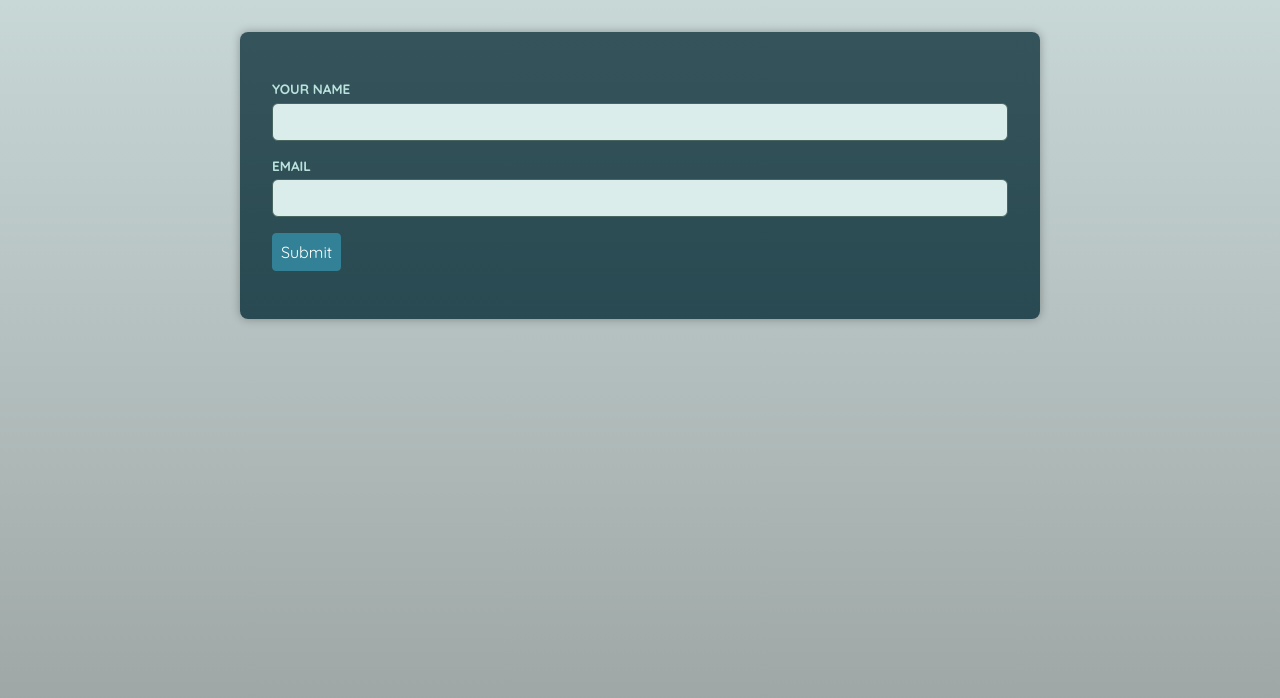
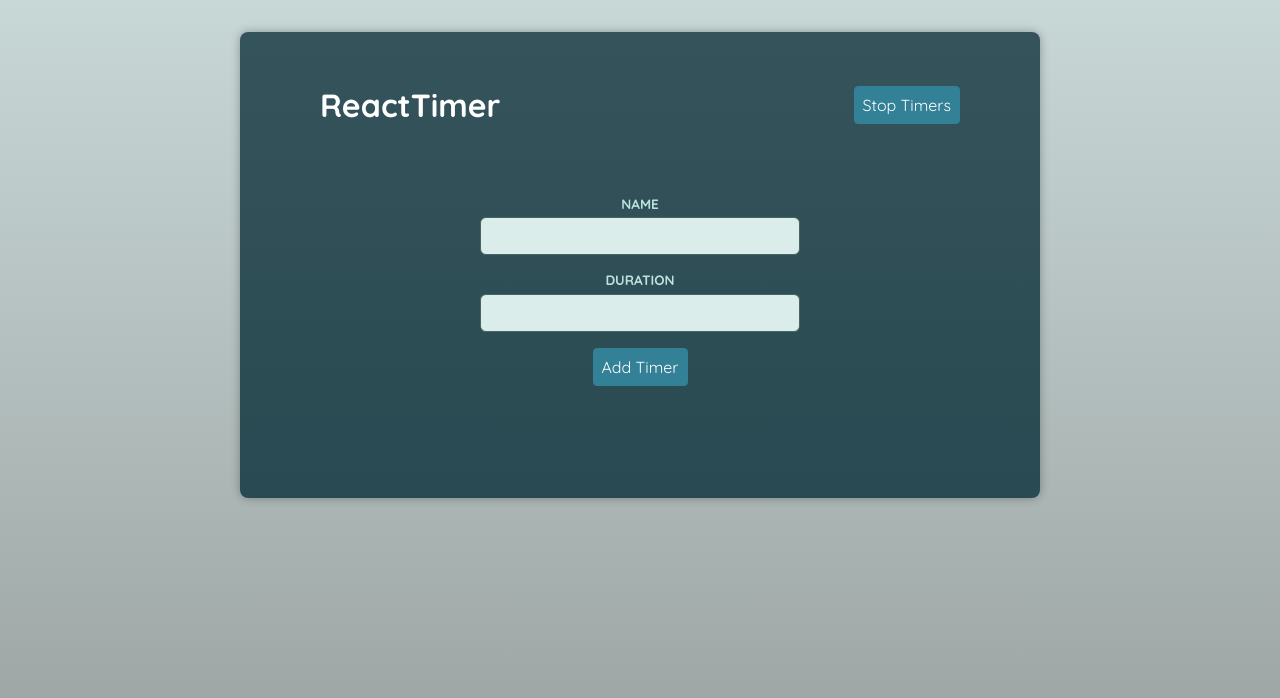
Before and after one commit to reskiabs/ts-adv-component, a React (Vite) app: page / in a window 1280 px wide. Shown: the top 698 px of the page. Built offline with nearby package versions, Linux system fonts and the light colour scheme; a web font is replaced by a local one.

Commit message:
added some component for advanced type-safe Context API & useReducer()

```diff
--- a/src/App.tsx
+++ b/src/App.tsx
@@ -1,25 +1,16 @@
-import { useRef } from "react";
-import Button from "./components/Button";
-import Form, { type FormHandle } from "./components/Form";
-import Input from "./components/Input";
+import AddTimer from './components/AddTimer.tsx';
+import Header from './components/Header.tsx';
+import Timers from './components/Timers.tsx';
 
 function App() {
-  const customForm = useRef<FormHandle>(null);
-  function handleSave(data: unknown) {
-    const extractedData = data as { name: string; email: string };
-    console.log(extractedData);
-    customForm.current?.clear();
-  }
   return (
-    <main>
-      <Form onSave={handleSave} ref={customForm}>
-        <Input label="Your Name" id="name" type="text" />
-        <Input label="Email" id="email" type="email" />
-        <p>
-          <Button el="button">Submit</Button>
-        </p>
-      </Form>
-    </main>
+    <>
+      <Header />
+      <main>
+        <AddTimer />
+        <Timers />
+      </main>
+    </>
   );
 }
 
--- /dev/null
+++ b/src/components/AddTimer.tsx
@@ -0,0 +1,25 @@
+import { useRef } from 'react';
+
+import Button from './UI/Button.tsx';
+import Form, { FormHandle } from './UI/Form.tsx';
+import Input from './UI/Input.tsx';
+
+export default function AddTimer() {
+  const form = useRef<FormHandle>(null);
+
+  function handleSaveTimer(data: unknown) {
+    const extractedData = data as { name: string; duration: string };
+    console.log(extractedData);
+    form.current?.clear();
+  }
+
+  return (
+    <Form ref={form} onSave={handleSaveTimer} id="add-timer">
+      <Input type="text" label="Name" id="name" />
+      <Input type="number" label="Duration" id="duration" />
+      <p>
+        <Button>Add Timer</Button>
+      </p>
+    </Form>
+  );
+}
--- /dev/null
+++ b/src/components/Header.tsx
@@ -0,0 +1,11 @@
+import Button from './UI/Button.tsx';
+
+export default function Header() {
+  return (
+    <header>
+      <h1>ReactTimer</h1>
+
+      <Button>Stop Timers</Button>
+    </header>
+  );
+}
--- /dev/null
+++ b/src/components/Timers.tsx
@@ -0,0 +1,3 @@
+export default function Timers() {
+  return <ul>{/* TODO ... */}</ul>;
+}
--- /dev/null
+++ b/src/components/UI/Button.tsx
@@ -0,0 +1,21 @@
+import { type ComponentPropsWithoutRef } from 'react';
+
+type ButtonProps = ComponentPropsWithoutRef<'button'> & {
+  href?: never;
+};
+
+type AnchorProps = ComponentPropsWithoutRef<'a'> & {
+  href?: string;
+};
+
+function isAnchorProps(props: ButtonProps | AnchorProps): props is AnchorProps {
+  return 'href' in props;
+}
+
+export default function Button(props: ButtonProps | AnchorProps) {
+  if (isAnchorProps(props)) {
+    return <a className="button" {...props}></a>;
+  }
+
+  return <button className="button" {...props}></button>;
+}
--- /dev/null
+++ b/src/components/UI/Form.tsx
@@ -0,0 +1,47 @@
+import {
+  type FormEvent,
+  type ComponentPropsWithoutRef,
+  useRef,
+  useImperativeHandle,
+  forwardRef,
+} from 'react';
+
+export type FormHandle = {
+  clear: () => void;
+};
+
+type FormProps = ComponentPropsWithoutRef<'form'> & {
+  onSave: (value: unknown) => void;
+};
+
+const Form = forwardRef<FormHandle, FormProps>(function Form(
+  { onSave, children, ...otherProps },
+  ref
+) {
+  const form = useRef<HTMLFormElement>(null);
+
+  useImperativeHandle(ref, () => {
+    return {
+      clear() {
+        console.log('CLEARING');
+        form.current?.reset();
+      },
+    };
+  });
+
+  function handleSubmit(event: FormEvent<HTMLFormElement>) {
+    event.preventDefault();
+
+    const formData = new FormData(event.currentTarget);
+    const data = Object.fromEntries(formData);
+    onSave(data);
+  }
+
+  return (
+    <form onSubmit={handleSubmit} {...otherProps} ref={form}>
+      {children}
+    </form>
+  );
+});
+
+export default Form;
--- /dev/null
+++ b/src/components/UI/Input.tsx
@@ -0,0 +1,20 @@
+import { forwardRef, type ComponentPropsWithoutRef } from 'react';
+
+type InputProps = {
+  label: string;
+  id: string;
+} & ComponentPropsWithoutRef<'input'>;
+
+const Input = forwardRef<HTMLInputElement, InputProps>(function Input(
+  { label, id, ...props },
+  ref
+) {
+  return (
+    <p>
+      <label htmlFor={id}>{label}</label>
+      <input id={id} name={id} {...props} ref={ref} />
+    </p>
+  );
+});
+
+export default Input;
```
Also changed, not shown: src/App1.tsx (added, +26 -0 lines), src/components/Timer.tsx (added, +9 -0 lines), src/components/UI/Container.tsx (added, +23 -0 lines).
